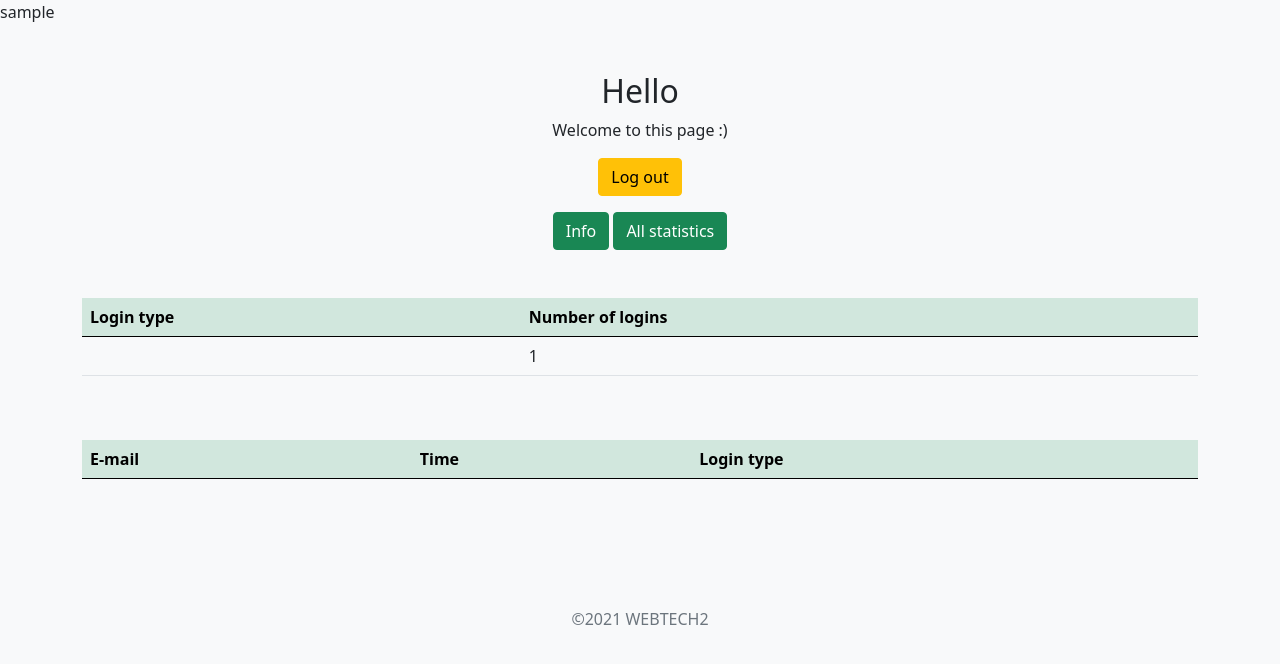
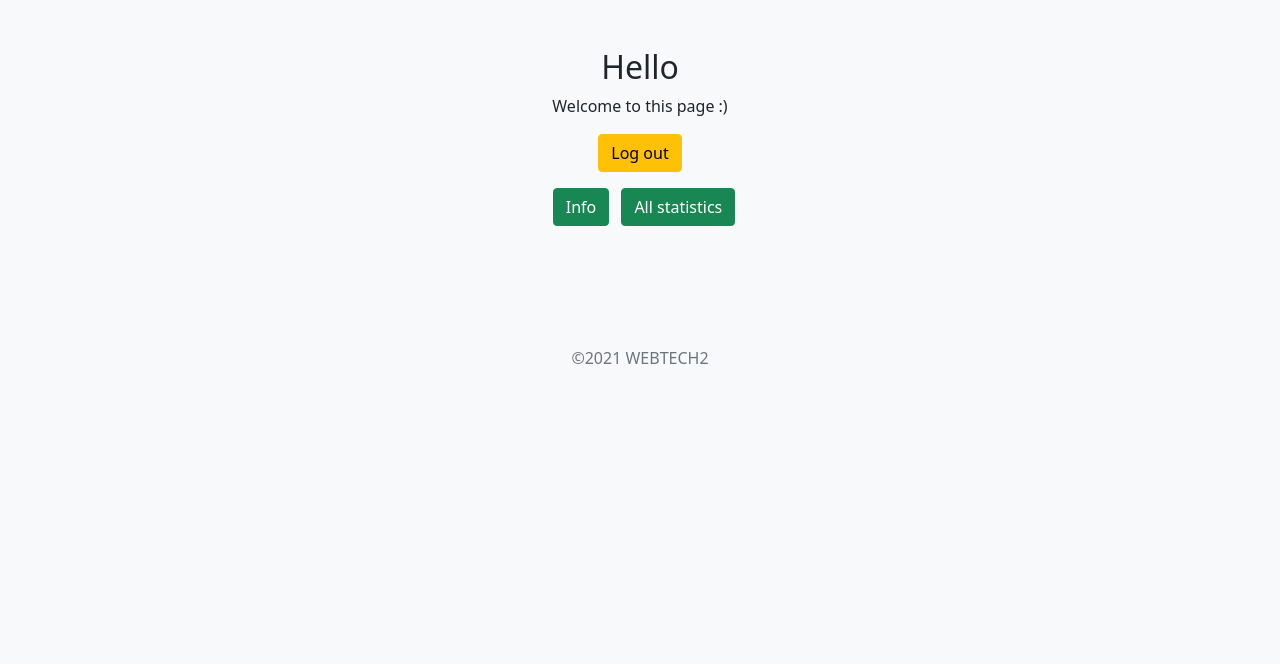
Before and after one commit to Simona735/wt2-auth, a PHP site: page /detail.php in a window 1280 px wide. Shown: the top 664 px of the page. Run offline with PHP 8.4, Linux system fonts and the light colour scheme; the visitor is signed in with stand-in values (Sample User, id 1); tables that the repository leaves empty or names only in its code hold one stand-in row (values such as "Sample post"); a stand-in replaces the project's code that opens the database connection; lists and menus that the app fills with data are empty; some libraries are stand-ins or nearby versions.

Commit message:
ready for accounts merge

```diff
--- a/2FA/signup.php
+++ b/2FA/signup.php
@@ -19,7 +19,7 @@ if ($result == 1) {
     $query = "INSERT INTO `user`(`name`, `email`) VALUES ('".$name. "','".$email."')";
     $stmt = $conn->query($query);
 
-    $query = "INSERT INTO `account`(`user_id`, `type`, `password`, `secret`) VALUES (".$conn->lastInsertId().",'2fa','".$password."','".$secret."')";
+    $query = "INSERT INTO `account`(`user_id`, `password`, `secret`) VALUES (".$conn->lastInsertId().",'".$password."','".$secret."')";
     $stmt = $conn->query($query);
     header('Location:../index.php');
 } else {
--- a/css/style.css
+++ b/css/style.css
@@ -1,4 +1,6 @@
-
+#statisticsTable, #infoTable{
+    display: none;
+}
 /* sign in FORM */
 #logreg-forms{
     width:412px;
--- a/detail.php
+++ b/detail.php
@@ -11,12 +11,11 @@ if (isset($_POST["logout"])){
     header("Location: index.php");
 
 }else if(isset($_SESSION["logged_user"])){
-    echo $_SESSION["logged_user"];
 
     $stmt = $conn->query("SELECT id, name, email FROM user WHERE user.id = ".$_SESSION["logged_user"].";");
     $user = $stmt->fetch(PDO::FETCH_ASSOC);
 
-    $stmt = $conn->query("SELECT user.email, access.timestamp, account.type FROM user JOIN account ON user.id = account.user_id JOIN access on account.id = access.account_id WHERE user.id = ".$_SESSION["logged_user"].";");
+    $stmt = $conn->query("SELECT user.email, access.timestamp, access.type FROM user JOIN account ON user.id = account.user_id JOIN access on account.id = access.account_id WHERE user.id = ".$_SESSION["logged_user"].";");
 
     $accesses = [];
     while($row = $stmt->fetch(PDO::FETCH_ASSOC))
@@ -24,7 +23,7 @@ if (isset($_POST["logout"])){
         array_push($accesses, [$row['email'], $row['timestamp'], $row['type']]);
     }
 
-    $stmt2 = $conn->query("SELECT account.type, COUNT(*) as count FROM account JOIN access on account.id = access.account_id GROUP BY account.type;");
+    $stmt2 = $conn->query("SELECT access.type, COUNT(*) as count FROM account JOIN access on account.id = access.account_id GROUP BY access.type;");
     $statistics = [];
     while($row = $stmt2->fetch(PDO::FETCH_ASSOC))
     {
@@ -47,7 +46,7 @@ if (isset($_POST["logout"])){
 
     <link rel="stylesheet" type="text/css" href="css/style.css">
     <link href="https://cdn.jsdelivr.net/npm/bootstrap@5.0.0-beta2/dist/css/bootstrap.min.css" rel="stylesheet" integrity="sha384-BmbxuPwQa2lc/FVzBcNJ7UAyJxM6wuqIj61tLrc4wSX0szH/Ev+nYRRuWlolflfl" crossorigin="anonymous">
-    <title>Upload files</title>
+    <title>Detail</title>
 </head>
 <body class="bg-light">
 <div class="container">
@@ -55,14 +54,10 @@ if (isset($_POST["logout"])){
         <div class="py-5 text-center">
             <h2>Hello <?php echo $user["name"]?></h2>
             <p>Welcome to this page :)</p>
-<!--            <button type="button" onclick="window.location.href='selectToUpload.php';" class="btn btn-primary my-2">-->
-<!--                <i class="bi bi-file-earmark-plus"></i>-->
-<!--                Nahrať súbor-->
-<!--            </button>-->
             <form action="detail.php" method="post" class="form-logout">
-                <button class="btn btn-warning btn-block" name="logout" type="submit"><i class="fas fa-sign-in-alt"></i> Log out</button>
+                <button class="btn btn-warning btn-block mb-2" name="logout" type="submit"><i class="fas fa-sign-in-alt"></i> Log out</button>
             </form>
-            <button class="btn btn-success btn-block" id="infoButton" ><i class="fas fa-sign-in-alt"></i> Info</button>
+            <button class="btn btn-success btn-block m-2" id="infoButton" ><i class="fas fa-sign-in-alt"></i> Info</button>
             <button class="btn btn-success btn-block" id="statisticsButton" ><i class="fas fa-sign-in-alt"></i> All statistics</button>
 
             <div id="statisticsTable" class="table-responsive">
--- a/index.php
+++ b/index.php
@@ -26,8 +26,9 @@ if(isset($_POST["sign-email"]) && isset($_POST["sign-password"])){
             $_SESSION["user_id"] = $user["id"];
             header("Location: 2FA/login.php");
         }else{
-            echo "you fucked up";
-            //TODO red warning
+            ?>
+            <script> alert("Nesprávne prihlasovacie údaje");</script>
+            <?php
         }
     }
 }else if(isset($_SESSION["logged_user"])){
```
Also changed, not shown: 2FA/login.php (+4 -3 lines), ldap/index.php (+7 -5 lines), oauth2/index.php (+10 -2 lines).
